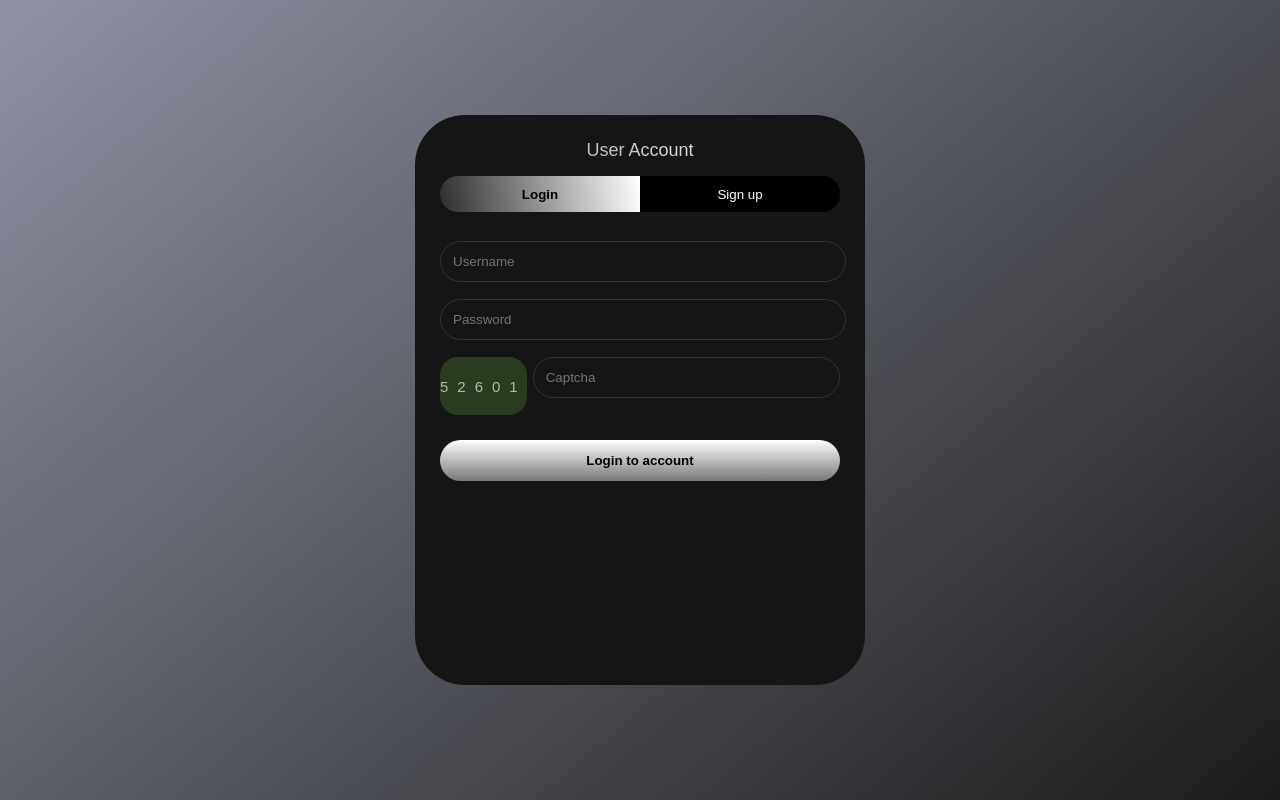
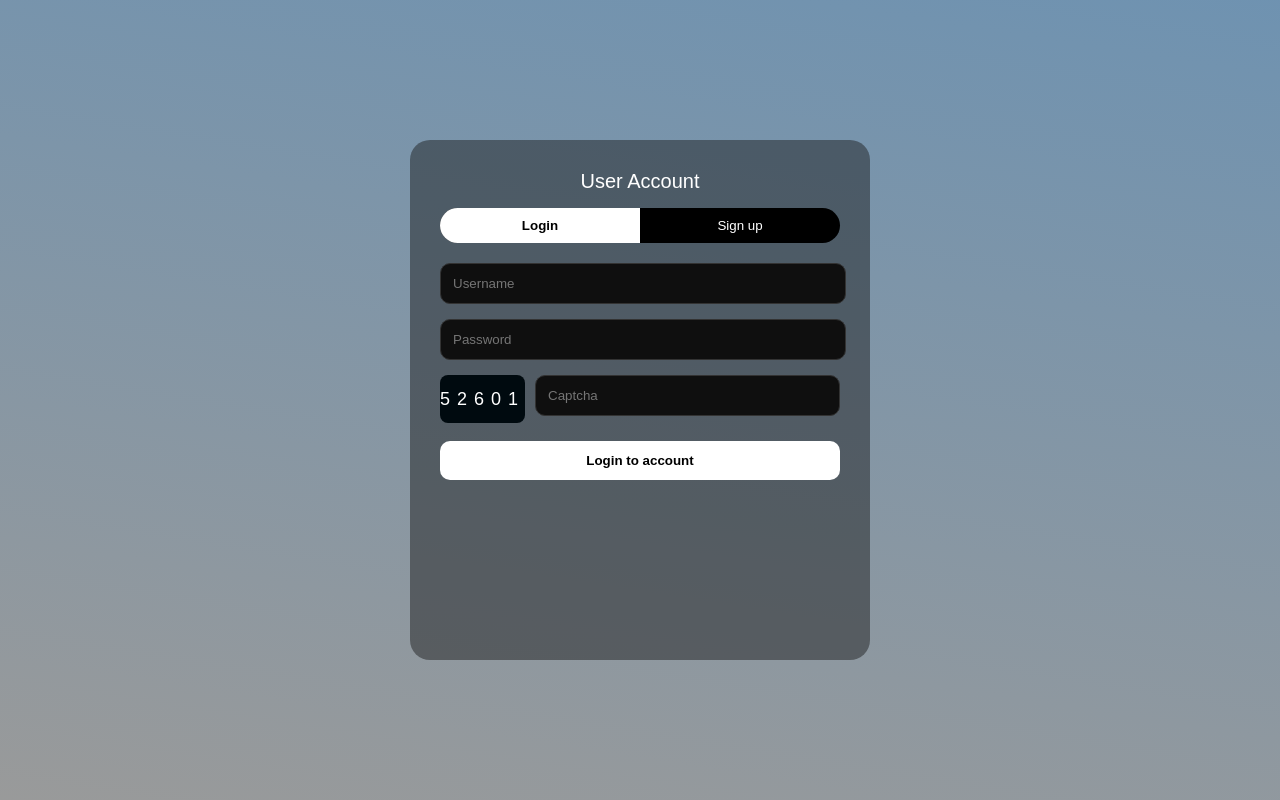
Before and after one commit to pariaplm100/note, a Django app: page / in a window 1280 px wide. Run offline with Django 5.2, Linux system fonts and the light colour scheme.

Commit message:
A small change in style..

```diff
--- a/notes/static/style.css
+++ b/notes/static/style.css
@@ -1,7 +1,7 @@
 body{
     margin:0;
     font-family: sans-serif;
-    background:linear-gradient(500deg,#8e92a2,#000000e3);
+    background:linear-gradient(9deg,#999a9a,#5d85a7e3);
     color:white;
     display:flex;
     justify-content:center;
@@ -11,21 +11,16 @@ body{
 
 .container{
     width:400px;
-    height: 520px;
-    background:#151515;
-    border-radius:50px;
-    padding:25px;
+    height: 460px;
+    background:#12141472;
+    border-radius:20px;
+    padding:30px;
 }
 
 .title{
     text-align:center;
-    font-size:18px;
-    color: #ddd;
+    font-size:20px;
     margin-bottom:15px;
-    background:linear-gradient(45deg,#ddda,white);
-    background-clip: text;
-    color:transparent;
-
 }
 
 .toggle{
@@ -33,12 +28,12 @@ body{
     background:#000;
     border-radius:20px;
     overflow:hidden;
-    margin-bottom:29px;
+    margin-bottom:20px;
 }
 
 .toggle button{
     flex:1;
-    padding:10.5px;
+    padding:10px;
     border:none;
     cursor:pointer;
     background:transparent;
@@ -46,48 +41,50 @@ body{
 }
 
 .toggle button.active{
+    background:white;
     color:black;
     font-weight:bold;
-    background:linear-gradient(80deg,#aaa4,white);
 }
 
 input{
     width:95%;
     padding:12px;
-    margin-bottom:17px;
-    border-radius:40px;
+    margin-bottom:15px;
+    border-radius:10px;
     border:1px solid #333;
-    background:none;
-    color:#ddfb;
+    background:#0f0f0f;
+    color:white;
     outline:none;
 }
 
 .captcha{
     display:flex;
-    gap:6px;
+    gap:10px;
 }
 
 .captcha-box{
     flex:1;
-    background:#2a3b1f;
+    background:#000a0f;
     display:flex;
     justify-content:center;
     align-items:center;
-    font-size:15px;
-    letter-spacing:9px;
-    color:hsl(223, 5%, 72%);
-    border-radius:18px;
+    font-size:18px;
+    letter-spacing:7px;
+    color:white;
+    border-radius:8px;
+    height: 3rem;
 }
 
 .btn{
     width:100%;
-    padding:13px;
+    padding:12px;
     border:none;
-    border-radius:30px;
-    background:linear-gradient(180deg,white,#aaaa);
+    border-radius:10px;
+    background:white;
+    color:black;
     font-weight:bold;
     cursor:pointer;
-    margin-top:25px;
+    margin-top:10px;
 }
 
 .form{
```
